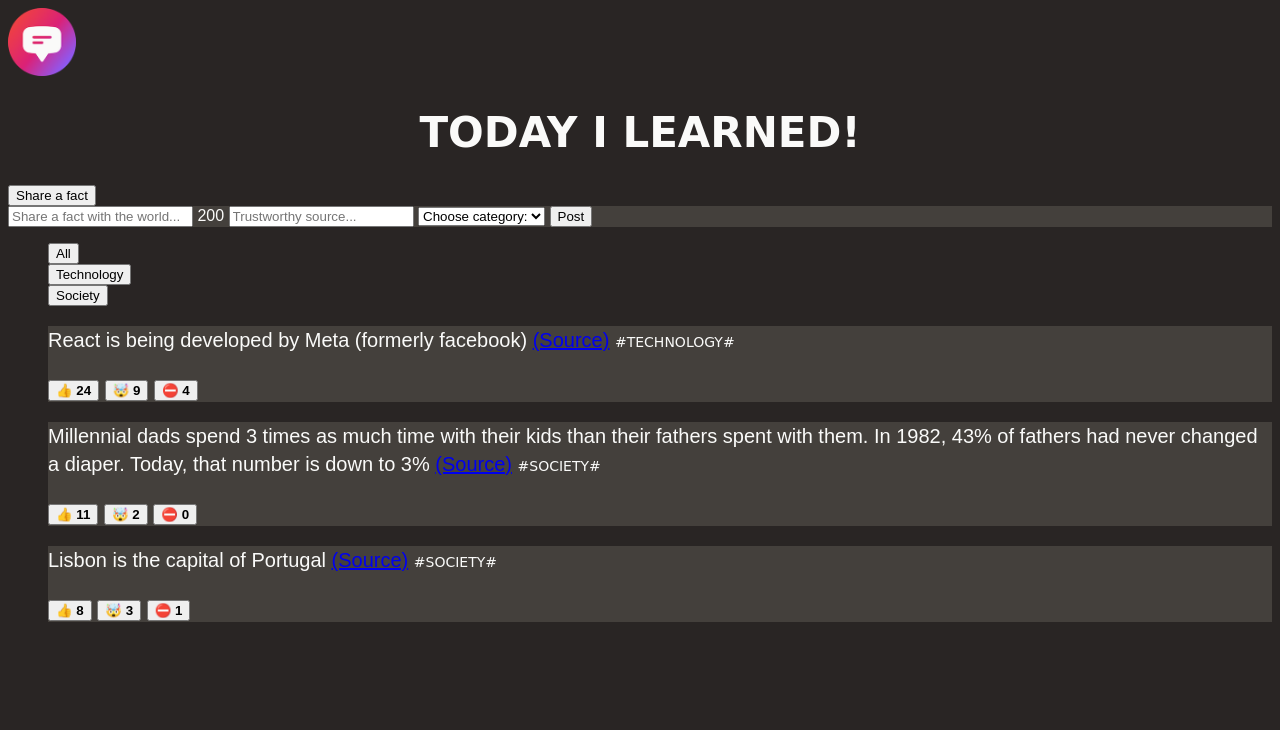
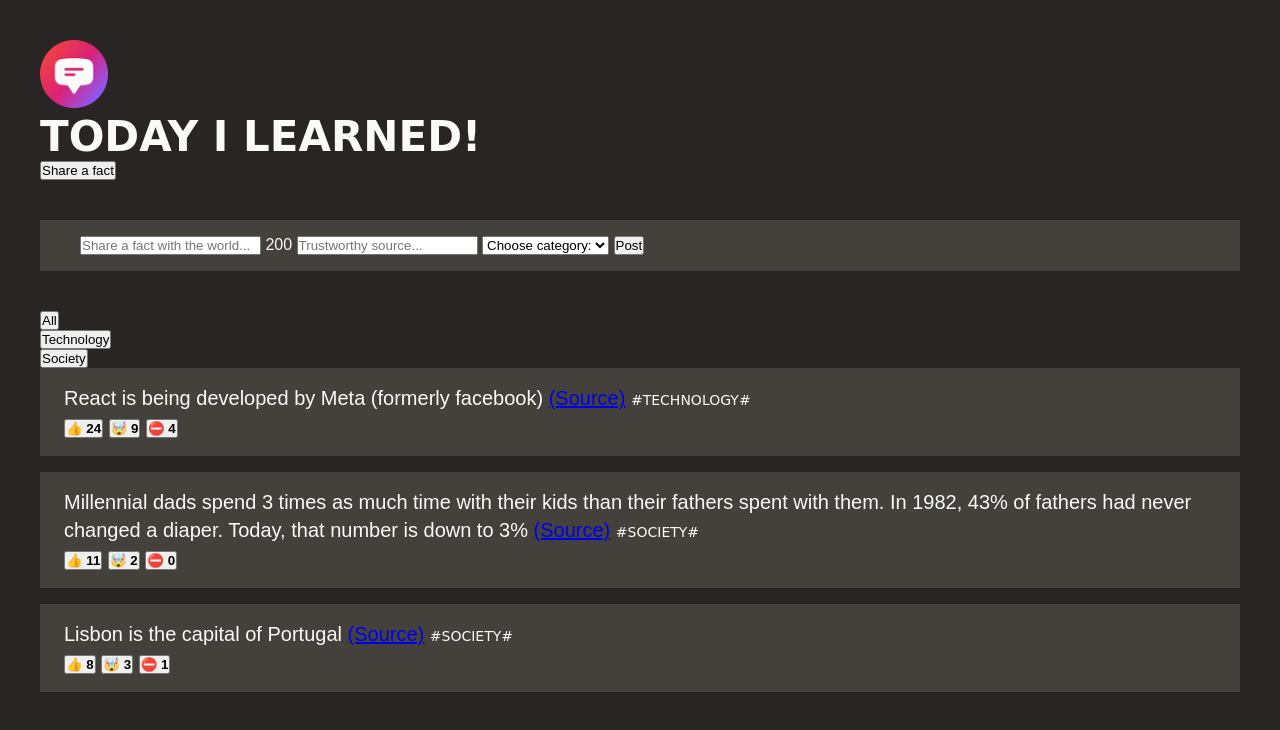
Before and after one commit to Dmytr1K/today-i-learned, a plain HTML site: page index.html in a window 1280 px wide. Drawn offline with Linux system fonts and the light colour scheme; a web font is replaced by a local one.

Commit message:
add margins and paddings

```diff
--- a/style.css
+++ b/style.css
@@ -1,17 +1,29 @@
+* {
+  margin: 0;
+  padding: 0;
+  box-sizing: border-box;
+}
+
 body {
   background-color: #292524;
   color: #fafaf9;
   font-family: "Sono", sans-serif;
+  padding: 40px;
+}
+
+.header {
+  margin-bottom: 40px;
 }
 
 .fact-form {
   background-color: #44403c;
+  margin-bottom: 40px;
+  padding: 16px 40px;
 }
 
 h1 {
   font-size: 42px;
   text-transform: uppercase;
-  text-align: center;
   font-family: "Coiny", cursive;
 }
 
@@ -19,6 +31,8 @@ h1 {
   font-size: 20px;
   line-height: 1.4;
   background-color: #44403c;
+  margin-bottom: 16px;
+  padding: 16px 24px;
 }
 
 .tag {
```
